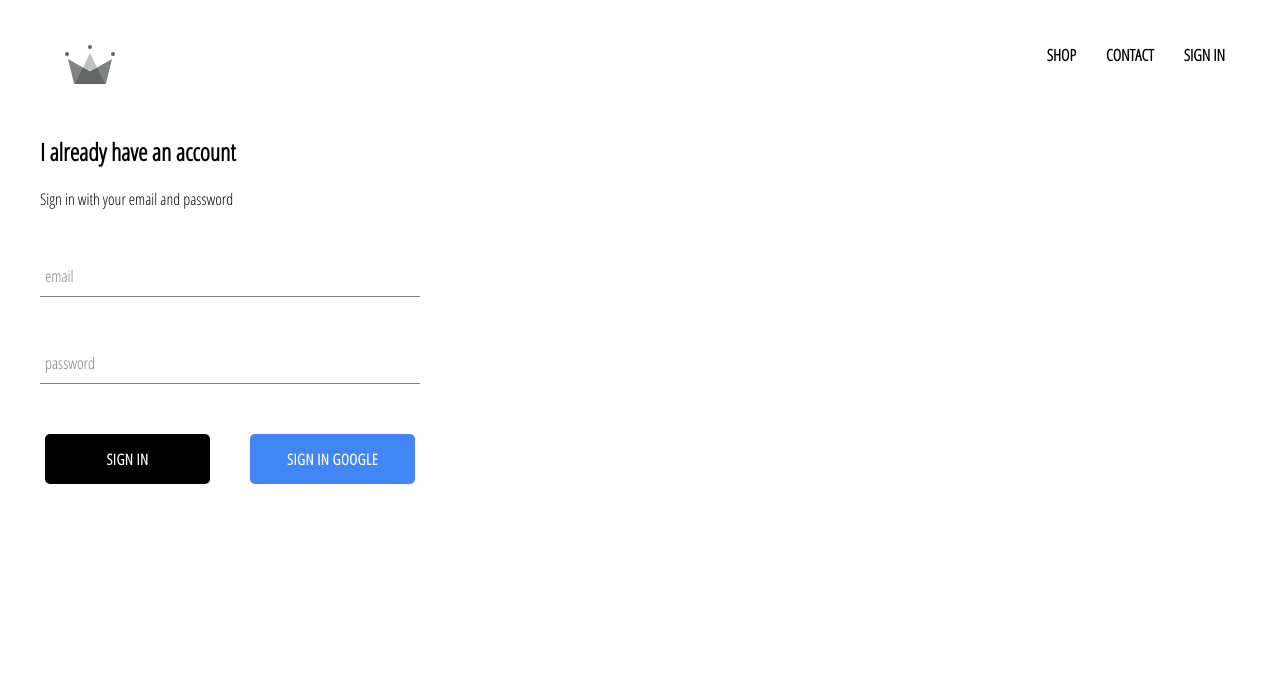
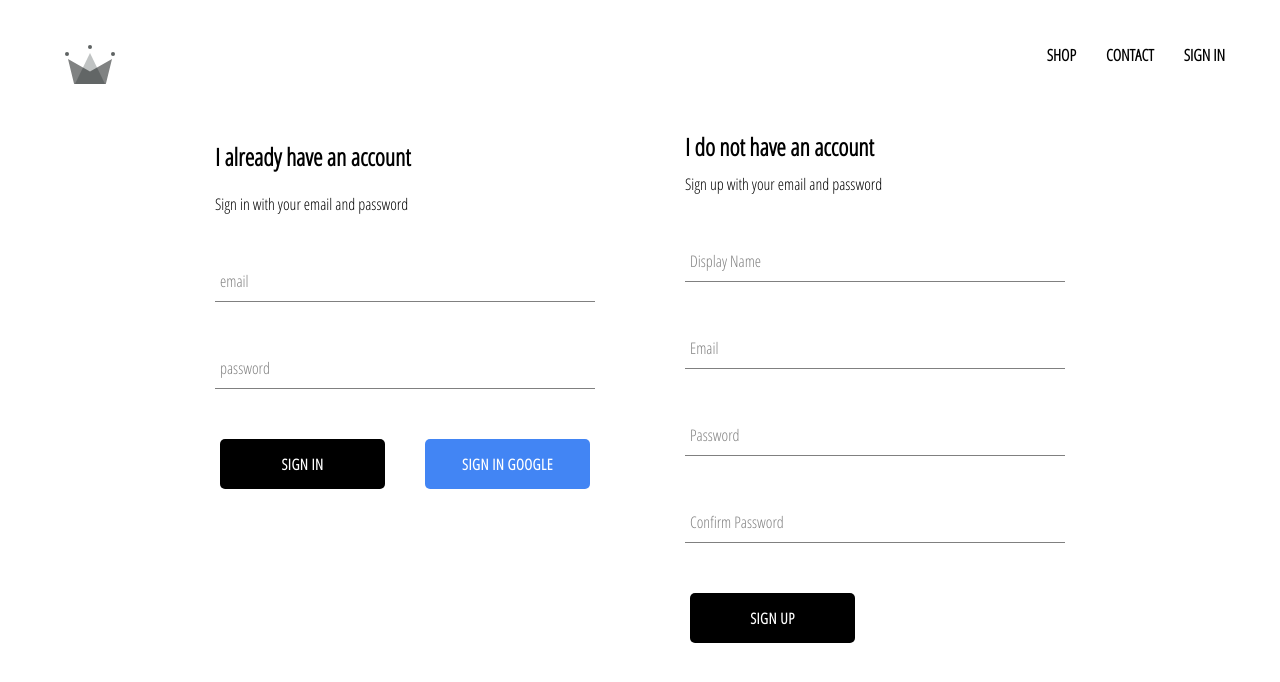
Before and after one commit to binu-kv/simple-ecomms, a React (Create React App) app: page /signin in a window 1280 px wide. Shown: the top 682 px of the page. Built offline with nearby package versions, Linux system fonts and the light colour scheme; no server answers.

Commit message:
implemented sign up with email and password

```diff
--- a/src/App.js
+++ b/src/App.js
@@ -9,7 +9,7 @@
 import Header from './component/header/header.component';
 import SignInAndSignUpPage from './pages/sign-in-and-sign-up-page/sign-in-and-sign-up';
 
-import { auth } from './firebase/firebase.utils';
+import { auth,createUserProfileDocument } from './firebase/firebase.utils';
 
 
 
@@ -26,11 +26,22 @@
     unsubscribeFromAuth = null;
 
     componentDidMount(){
-        this.unsubscribeFromAuth = auth.onAuthStateChanged(user => {
-        this.setState({ currentUser : user});
+        this.unsubscribeFromAuth = auth.onAuthStateChanged(async userAuth => {
+          if(userAuth){
+            const userRef = await createUserProfileDocument(userAuth);
 
-        console.log(user);
-      })
+            userRef.onSnapshot(snapShot => {
+              this.setState({
+                  currentUser:{
+                    id:snapShot.id,
+                    ...snapShot.data()
+                  }
+              });
+              console.log(this.state );
+            });
+          }
+          this.setState({currentUser: userAuth});
+      });
     }
 
     componentWillUnmount(){
--- /dev/null
+++ b/src/component/sign-up/sign-up.component.jsx
@@ -0,0 +1,110 @@
+import React from 'react';
+
+import FormInput from '../form-input/form-input.component';
+import CustomButton from'../custom-button/custom-buttom.component';
+
+import { auth, createUserProfileDocument } from '../../firebase/firebase.utils';
+
+import './sign-up.styles.scss';
+
+class SignUp extends React.Component {
+    constructor() {
+        super();
+
+        this.state = {
+            displayName: '',
+            email: '',
+            password:'',
+            confirmPassword: ''
+        };
+    }
+
+    handleSubmit = async event =>{
+        event.preventDefault();
+
+        const {displayName,email,password,confirmPassword} = this.state;
+
+        if(password !== confirmPassword){
+            alert("Password Dont Match");
+            return;
+        }
+        try{
+            const { user } = await auth.createUserWithEmailAndPassword(
+                email,
+                password
+                );
+
+
+               await createUserProfileDocument(user, {displayName});
+
+               this.setState({
+                displayName: '',
+                email: '',
+                password:'',
+                confirmPassword: ''
+               });
+        }
+        catch(error){
+                console.error(error);
+        }
+    };
+
+
+        handleChange = event => {
+            const  { name,value } = event.target;
+
+            this.setState({[name]:value});
+        };
+
+
+
+     render(){
+        const {displayName,email,password,confirmPassword} = this.state;
+
+         return(
+             <div className='sign-up'>
+                <h2 className='title'>I do not have an account </h2>
+                <span>Sign up with your email and password </span>
+
+                <form className='sign-up-form' onSubmit={this.handleSubmit}>
+                    <FormInput
+                        type='text'
+                        name='displayName'
+                        value={displayName}
+                        onChange= {this.handleChange}
+                        label='Display Name'
+                        required
+                    />
+                    <FormInput
+                        type='eamil'
+                        name='email'
+                        value={email}
+                        onChange= {this.handleChange}
+                        label='Email'
+                        required
+                    />
+                    <FormInput
+                        type='password'
+                        name='password'
+                        value={password}
+                        onChange= {this.handleChange}
+                        label='Password'
+                        required
+                    />
+                    <FormInput
+                        type='password'
+                        name='confirmPassword'
+                        value={confirmPassword}
+                        onChange= {this.handleChange}
+                        label='Confirm Password'
+                        required
+                    />
+                    <CustomButton type='submit'>SIGN UP</CustomButton>
+                </form>
+             </div>
+         );
+     }
+}
+
+
+export default SignUp;
--- /dev/null
+++ b/src/component/sign-up/sign-up.styles.scss
@@ -0,0 +1,9 @@
+.sign-up {
+    display: flex;
+    flex-direction: column;
+    width: 380px;
+
+    .title {
+      margin: 10px 0;
+    }
+  }
--- a/src/firebase/firebase.utils.js
+++ b/src/firebase/firebase.utils.js
@@ -13,6 +13,33 @@
     appId: "1:727851331490:web:1fa24ab0d6b942b8d24cfb"
   };
 
+    export const createUserProfileDocument = async(userAuth, additionalData)=>{
+        if(!userAuth) return;
+
+        const userRef = firestore.doc(`users/${userAuth.uid}`);
+
+        const snapShot = await userRef.get();
+
+          if(!snapShot.exists){
+              const { displayName,email } = userAuth;
+              const createdAt = new Date();
+
+              try{
+                  await userRef.set({
+                    displayName,
+                    email,
+                    createdAt,
+                    ...additionalData
+                  });
+              }catch(error){
+                  console.log('error created by user',error.message);
+              }
+          }
+          return userRef;
+    };
+
+
+
   firebase.initializeApp(config);
 
 
--- a/src/pages/sign-in-and-sign-up-page/sign-in-and-sign-up-page.styles.scss
+++ b/src/pages/sign-in-and-sign-up-page/sign-in-and-sign-up-page.styles.scss
@@ -0,0 +1,6 @@
+.sign-in-and-sign-up {
+    width: 850px;
+    display: flex;
+    justify-content: space-between;
+    margin: 30px auto;
+  }
--- a/src/pages/sign-in-and-sign-up-page/sign-in-and-sign-up.jsx
+++ b/src/pages/sign-in-and-sign-up-page/sign-in-and-sign-up.jsx
@@ -1,6 +1,8 @@
 import React from 'react';
 
 import SignIn from '../../component/sign-in/sign-in.component';
+
+import SignUP from '../../component/sign-up/sign-up.component';
 
 import './sign-in-and-sign-up-page.styles.scss'
 
@@ -8,6 +10,7 @@
 const SignInAndSignUp = () => (
     <div className='sign-in-and-sign-up'>
         <SignIn/>
+        <SignUP/>
     </div>
 );
 
```
